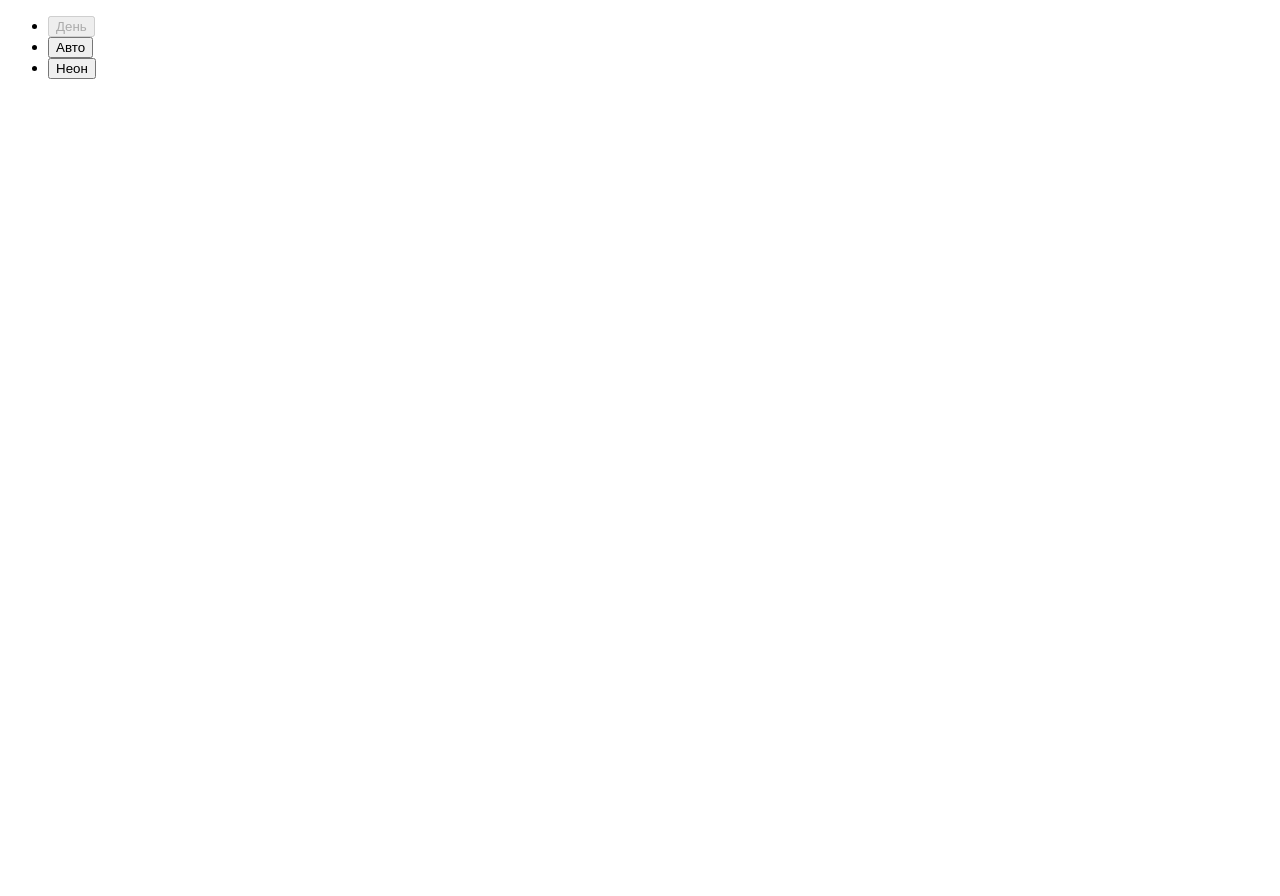
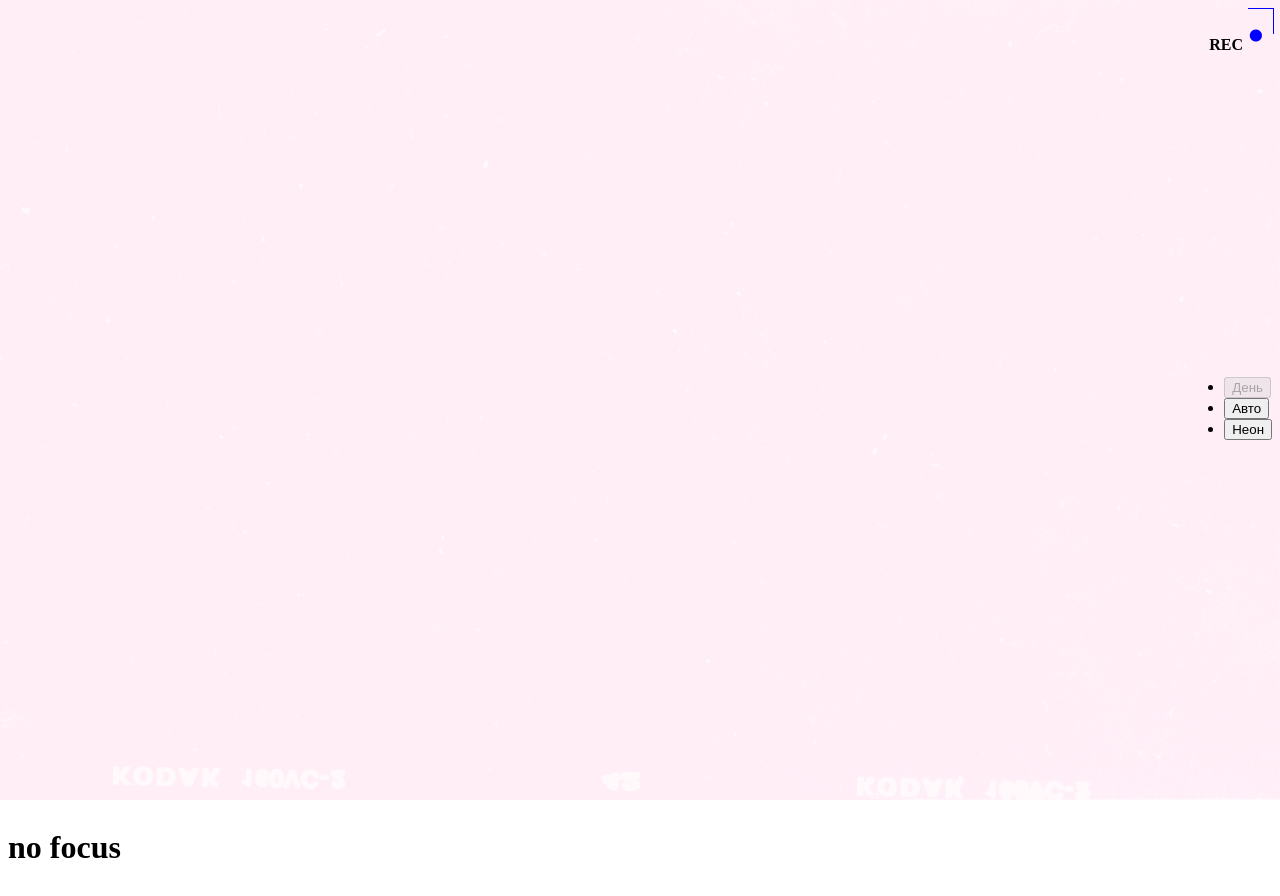
Before and after one commit to Tolik604/slozhno-sosredotochitsya-fd, a plain HTML site: page index.html in a window 1280 px wide. Both pictures are taken after a click on the button "День". Before the commit the page ends 800 px from the top, so only its background shows below. Drawn offline with Linux system fonts and the light colour scheme.

Commit message:
20102025_2350

```diff
--- a/index.html
+++ b/index.html
@@ -6,9 +6,19 @@
     <meta name="viewport" content="width=device-width, initial-scale=1.0" />
     <title>Сложно сосредоточиться</title>
     <script src="./scripts/script.js"></script>
+    <link rel="stylesheet" href="./styles/variables.css" />
+    <link rel="stylesheet" href="./styles/style.css" />
+    <link rel="stylesheet" href="./styles/dark.css" />
+    <link rel="stylesheet" href="./styles/light.css" />
+    <link rel="stylesheet" href="./fonts/fonts.css" />
+    <link rel="icon" href="./images/favicon.ico" sizes="any" />
+    <link rel="icon" href="./images/favicon.svg" type="image/svg+xml" />
+    <link rel="apple-touch-icon" href="./images/mobile-icon.png" />
+    <meta name="color-scheme" content="dark light" />
   </head>
   <body class="page">
     <header class="header decorated-zone">
+      <b class="decorated-zone-light">rec</b>
       <nav class="header__theme-menu">
         <ul class="header__theme-menu-list">
           <li class="header__theme-menu-item">
@@ -36,5 +46,6 @@
         </ul>
       </nav>
     </header>
+    <h1>no focus</h1>
   </body>
 </html>
--- a/styles/style.css
+++ b/styles/style.css
@@ -2,4 +2,46 @@
 
 .page {
   /* сохраните в разметке и стилях класс page у тега body. Он удобен, чтобы составлять селекторы для разных цветовых тем. */
+display: grid;
+  background-image: var(--bg-image-page);
+background-size: cover;
+background-position: center;
+background-attachment: fixed;
+
 }
+
+.decorated-zone-light {
+  position: absolute;
+  text-transform: uppercase;
+margin-left: 25px;
+}
+
+.decorated-zone-light::after {
+  display: inline-block;
+  color: blue;
+  content: "•";
+  font-size: 45px;
+  align-content: start;
+  block-size: 25px;
+  inline-size: 25px;
+ border: 1px solid;
+ border-left: 1px transparent;
+ border-bottom: 1px transparent;
+margin-left: 5px;
+
+}
+
+.header {
+  display: grid;
+  grid-template-columns: 1fr;
+  height: 100vh;
+  min-height: 668px;
+  justify-self: end;
+  align-self: start;
+
+}
+
+.header__theme-menu {
+  grid-row-start: 2;
+   grid-row-end: auto;
+}
--- a/styles/variables.css
+++ b/styles/variables.css
@@ -2,3 +2,12 @@
   Переменные для вашего проекта
   и их переопределение под различные устройства
 */
+html.theme-dark {
+--bg-image-page: url(../images/cover-image-dark.png);
+--bg-color-page: #000028;
+}
+
+html.theme-light {
+--bg-image-page: url(../images/cover-image-light.png);
+--bg-color-page: #FFC2E6;
+}
```
